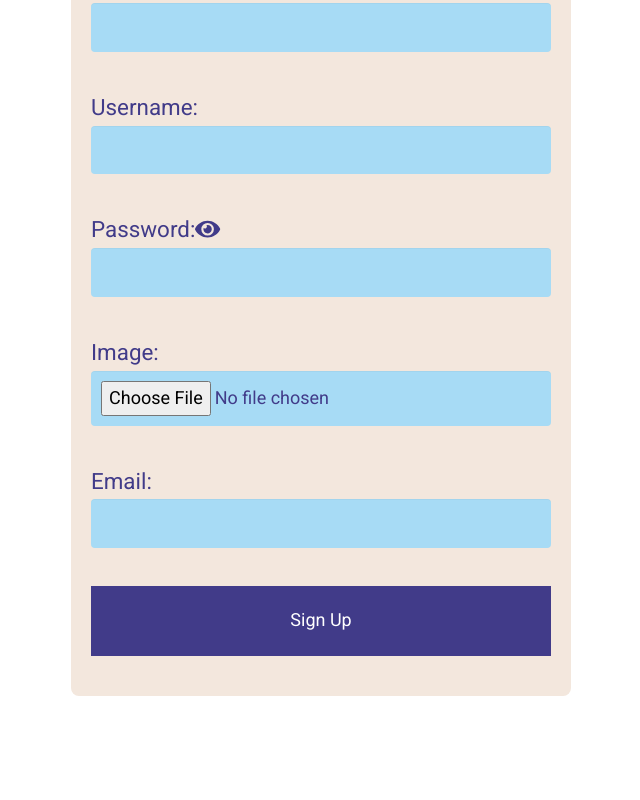
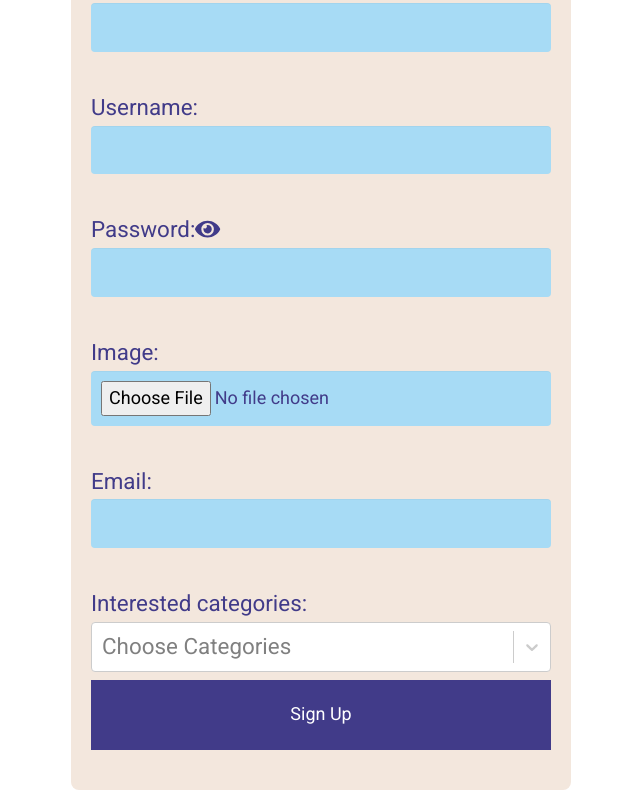
Before and after one commit to almeshekah/BookShare_Fd, a React (Create React App) app: page /signup in a window 1280 px wide. Shown: the part 318-1118 px from the top of the page, without its empty margins (319-959 px from the left). Before the commit the page ends 1024 px from the top, so only its background shows below. Built offline with nearby package versions, Linux system fonts and the light colour scheme; no server answers.

Commit message:
user && categories

```diff
--- a/src/components/Userprofile/index.js
+++ b/src/components/Userprofile/index.js
@@ -104,6 +104,7 @@ const Userprofile = () => {
 		}
 	}, [userId]);
 
+	const categories = useSelector((state) => state.categoryReducer.categories);
 	const profile = useSelector((state) => state.authReducer.profile);
 	const loading = useSelector((state) => state.authReducer.loading);
 	const mybook = useSelector((state) => state.bookReducer.mybook);
@@ -114,16 +115,34 @@ const Userprofile = () => {
 	);
 	let hisbook = [];
 	let _mybook = [];
+	let mycategories = [];
+	let hiscategories = [];
+
 	if (!userId) {
 		if (loading) return <Loading />;
 		_mybook = mybook.filter((book) => profile.userId === book.userId);
+		mycategories = categories
+			.filter((category) => {
+				return profile.myCategory.some((_category) => {
+					return _category.categoryId === category.id;
+				});
+			})
+			.map((category) => category.name);
 	} else {
 		if (otheProfileloading) return <Loading />;
 		else {
 			hisbook = mybook.filter((book) => otheProfile.userId === book.userId);
+			hiscategories = categories
+				.filter((category) => {
+					return otheProfile.hasCategory.some((_category) => {
+						return _category.categoryId === category.id;
+					});
+				})
+				.map((category) => category.name);
 		}
 	}
-
+	console.log(mycategories);
+	console.log(hiscategories);
 	return (
 		<>
 			{!userId ? (
@@ -230,6 +249,14 @@ const Userprofile = () => {
 											className={classes.userName}
 										>
 											{`Email: ${profile.email}`}
+										</Typography>
+										<Typography
+											align="left"
+											color="primary"
+											variant="h6"
+											className={classes.userName}
+										>
+											{`Interested categories: ${mycategories}`}
 										</Typography>
 										<Divider className={classes.divider} />
 										<>
@@ -364,6 +391,14 @@ const Userprofile = () => {
 									>
 										{`Email: ${otheProfile.email}`}
 									</Typography>
+									<Typography
+										align="left"
+										color="primary"
+										variant="h6"
+										className={classes.userName}
+									>
+										{`Interested categories: ${hiscategories}`}
+									</Typography>
 									<Divider className={classes.divider} />
 									<></>
 									<>
--- /dev/null
+++ b/src/components/authorisation/CategoriesSelect.js
@@ -0,0 +1,25 @@
+import Select from "react-select";
+
+const CategoriesSelect = ({
+	options,
+	_handleOptions,
+	_options,
+	set,
+	defaultValue,
+	isMulti,
+}) => {
+	return (
+		<div>
+			<Select
+				value={options[set]}
+				onChange={_handleOptions}
+				options={_options}
+				defaultValue={defaultValue}
+				isMulti={isMulti}
+				placeholder={"Choose Categories"}
+			/>
+		</div>
+	);
+};
+
+export default CategoriesSelect;
--- a/src/components/authorisation/Signup.js
+++ b/src/components/authorisation/Signup.js
@@ -4,6 +4,8 @@ import { useForm } from "react-hook-form";
 import { useSelector, useDispatch } from "react-redux";
 import { useHistory } from "react-router-dom";
 
+//Components
+import CategoriesSelect from "./CategoriesSelect";
 import { register } from "../../serviceWorker";
 
 //Actions
@@ -24,9 +26,13 @@ import { faEye } from "@fortawesome/free-solid-svg-icons";
 const Signup = () => {
 	const dispatch = useDispatch();
 	const history = useHistory();
+
 	const profile = useSelector((state) => state.authReducer.profile);
+	const categories = useSelector((state) => state.categoryReducer.categories);
 
 	const [passwordShown, setPasswordShown] = useState(false);
+	let [arr1, setArr1] = useState([]);
+	const [options, setOptions] = useState([]);
 	const [user, setUser] = useState(
 		profile ?? {
 			username: "",
@@ -35,11 +41,24 @@ const Signup = () => {
 			firstName: "",
 			lastName: "",
 			image: "",
+			categories: "",
 		}
 	);
 
 	const eye = <FontAwesomeIcon icon={faEye} />;
 	const { errors } = useForm();
+
+	const categoryOptionsList = categories.map((category) => ({
+		value: category.id,
+		label: `${category.name} `,
+		name: "categoryId",
+	}));
+
+	const _handleOptions = (selectedOption) => {
+		const categoryList = selectedOption.map((option) => option.value);
+		setUser({ ...user, categories: categoryList });
+		setArr1(categoryList);
+	};
 
 	const togglePasswordVisiblity = () => {
 		setPasswordShown(passwordShown ? false : true);
@@ -57,9 +76,11 @@ const Signup = () => {
 		if (profile) {
 			dispatch(updateProfile(user));
 			history.replace("/");
-		} else dispatch(signup(user, history));
+		} else {
+			dispatch(signup({ ...user, categories: arr1 }, history));
+		}
 	};
-
+	console.log(arr1);
 	return (
 		<>
 			<Helmet>
@@ -133,6 +154,17 @@ const Signup = () => {
 									onChange={handleChange}
 								/>
 							</LabelStyled>
+							<LabelStyled>
+								Interested categories:
+								<CategoriesSelect
+									name="categories"
+									options={options}
+									_handleOptions={_handleOptions}
+									_options={categoryOptionsList}
+									set="categories"
+									isMulti={true}
+								/>
+							</LabelStyled>
 
 							<FormAddButtonStyled onSubmit={handleSubmit}>
 								{profile ? "Update" : "Sign Up"}
--- a/src/store/actions/authActions.js
+++ b/src/store/actions/authActions.js
@@ -21,9 +21,10 @@ const setUser = (token) => {
 export const signup = (newUser, history) => {
 	return async (dispatch) => {
 		try {
+			console.log("newUser", newUser);
 			const formData = new FormData();
 			for (const key in newUser) formData.append(key, newUser[key]);
-			const res = await instance.post("/signup", formData);
+			const res = await instance.post("/signup", newUser);
 			localStorage.setItem("myToken", res.data.token);
 			await dispatch(setUser(res.data.token));
 			history.replace("/");
```
Lines whose indentation alone changed are shown as unchanged.
